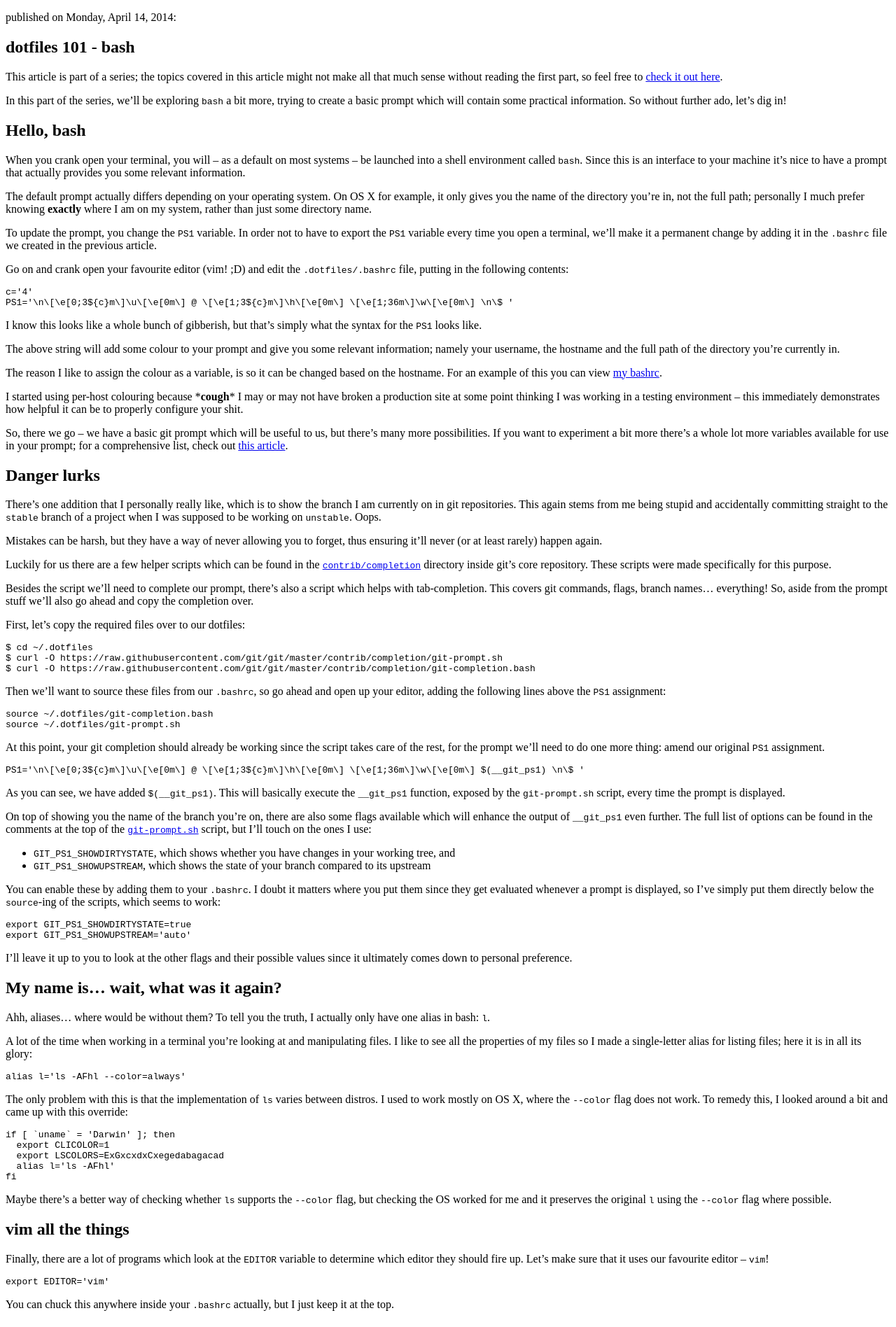
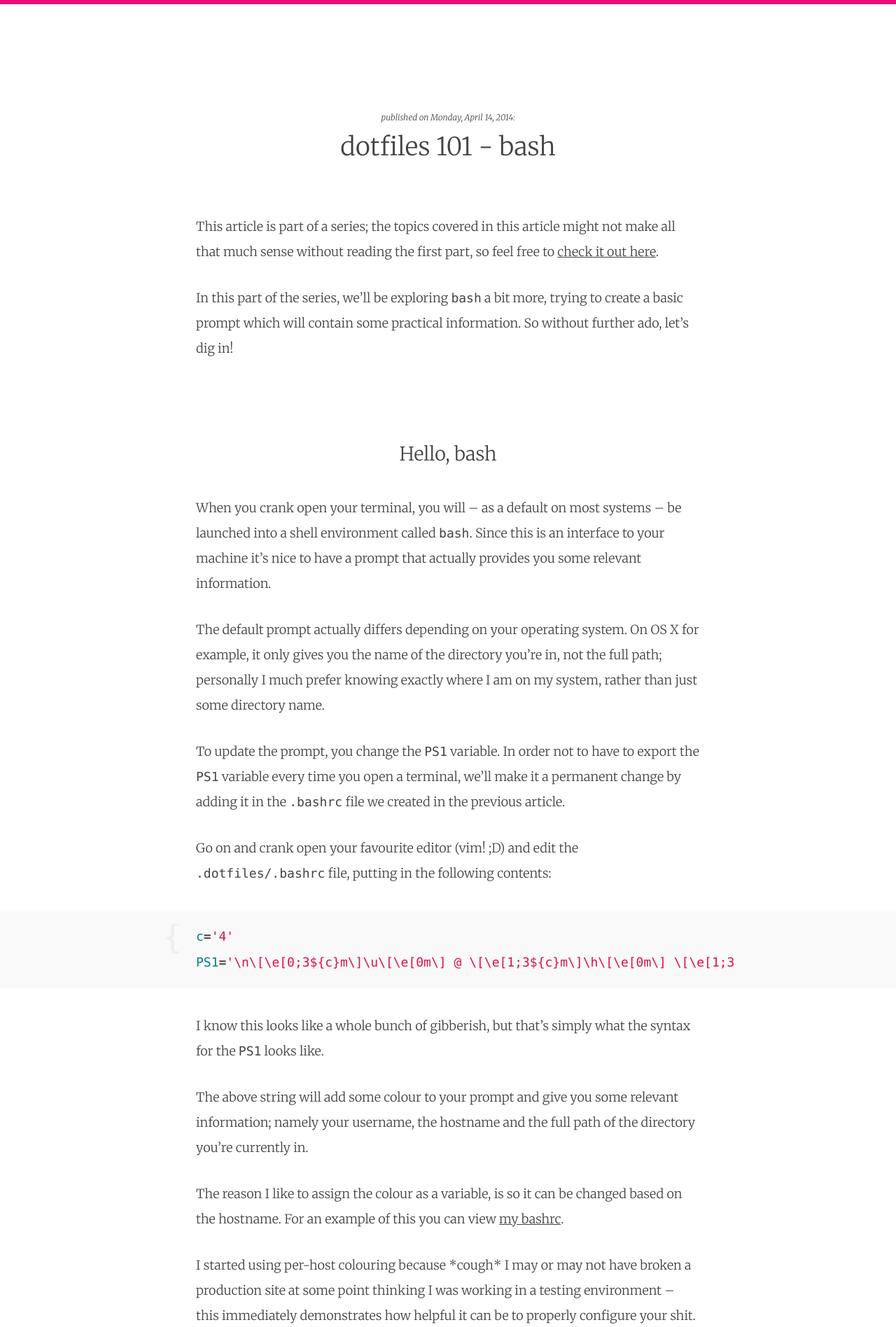
Before and after one commit to chiel/kunkels.me-backup, a Jekyll site: the page built from _posts/2014-04-14-dotfiles-101-bash.md, in a window 1280 px wide. Shown: the top 1896 px of the page at 70% size. Built offline with Jekyll 4.4.1, drawn with Linux system fonts in a browser that asks for light colours; nearby versions of some CDN libraries; Markdown is read by kramdown in place of the engine named in the settings.

```diff
--- a/Gemfile
+++ /dev/null
@@ -1,2 +0,0 @@
-source 'https://rubygems.org'
-gem 'jekyll-sass'
--- a/_config.yml
+++ b/_config.yml
@@ -1,11 +1,10 @@
+title: Chiel Kunkels
+description: >
+  Personal site of Chiel Kunkels, all-round developer.
 url: http://kunkels.me
 markdown: redcarpet
-pygments: true
+highlighter: 'rouge'
 permalink: /:title/
 
-exclude: ['vendor', 'Gemfile', 'Gemfile.lock']
-
-relative_permalinks: false
-
 redcarpet:
-  extensions: ['smart']
+  extensions: [ 'smart' ]
--- a/_layouts/default.html
+++ b/_layouts/default.html
@@ -3,10 +3,12 @@
 	<head>
 		<meta charset="utf-8">
 		<meta http-equiv="X-UA-Compatible" content="IE=edge,chrome=1">
-		<title>{{ page.title }}</title>
-		<meta name="viewport" content="width=device-width">
+		<meta name="viewport" content="width=device-width, initial-scale=1">
+		<title>{% if page.title %}{{ page.title }} &middot; {% endif %}{{ site.title }}</title>
+		<link rel="stylesheet" href="https://cdnjs.cloudflare.com/ajax/libs/normalize/3.0.3/normalize.min.css">
 		<link rel="stylesheet" href="http://fonts.googleapis.com/css?family=Open+Sans:300,400,600|Merriweather:300,700,300italic,700italic">
 		<link rel="stylesheet" href="/css/main.css">
+		<link rel="canonical" href="{{ page.url | replace:'index.html','' | prepend: site.url }}">
 	</head>
 
 	<body>
--- a/_plugins/bundler.rb
+++ /dev/null
@@ -1,2 +0,0 @@
-require 'bundler/setup'
-Bundler.require(:default)
--- /dev/null
+++ b/_sass/_syntax.scss
@@ -0,0 +1,66 @@
+/**
+ * Syntax highlighting styles
+ */
+.highlight {
+	background: #fff;
+
+	.c     { color: #998; font-style: italic } // Comment
+	.err   { color: #a61717; background-color: #e3d2d2 } // Error
+	.k     { font-weight: bold } // Keyword
+	.o     { font-weight: bold } // Operator
+	.cm    { color: #998; font-style: italic } // Comment.Multiline
+	.cp    { color: #999; font-weight: bold } // Comment.Preproc
+	.c1    { color: #998; font-style: italic } // Comment.Single
+	.cs    { color: #999; font-weight: bold; font-style: italic } // Comment.Special
+	.gd    { color: #000; background-color: #fdd } // Generic.Deleted
+	.gd .x { color: #000; background-color: #faa } // Generic.Deleted.Specific
+	.ge    { font-style: italic } // Generic.Emph
+	.gr    { color: #a00 } // Generic.Error
+	.gh    { color: #999 } // Generic.Heading
+	.gi    { color: #000; background-color: #dfd } // Generic.Inserted
+	.gi .x { color: #000; background-color: #afa } // Generic.Inserted.Specific
+	.go    { color: #888 } // Generic.Output
+	.gp    { color: #555 } // Generic.Prompt
+	.gs    { font-weight: bold } // Generic.Strong
+	.gu    { color: #aaa } // Generic.Subheading
+	.gt    { color: #a00 } // Generic.Traceback
+	.kc    { font-weight: bold } // Keyword.Constant
+	.kd    { font-weight: bold } // Keyword.Declaration
+	.kp    { font-weight: bold } // Keyword.Pseudo
+	.kr    { font-weight: bold } // Keyword.Reserved
+	.kt    { color: #458; font-weight: bold } // Keyword.Type
+	.m     { color: #099 } // Literal.Number
+	.s     { color: #d14 } // Literal.String
+	.na    { color: #008080 } // Name.Attribute
+	.nb    { color: #0086B3 } // Name.Builtin
+	.nc    { color: #458; font-weight: bold } // Name.Class
+	.no    { color: #008080 } // Name.Constant
+	.ni    { color: #800080 } // Name.Entity
+	.ne    { color: #900; font-weight: bold } // Name.Exception
+	.nf    { color: #900; font-weight: bold } // Name.Function
+	.nn    { color: #555 } // Name.Namespace
+	.nt    { color: #000080 } // Name.Tag
+	.nv    { color: #008080 } // Name.Variable
+	.ow    { font-weight: bold } // Operator.Word
+	.w     { color: #bbb } // Text.Whitespace
+	.mf    { color: #099 } // Literal.Number.Float
+	.mh    { color: #099 } // Literal.Number.Hex
+	.mi    { color: #099 } // Literal.Number.Integer
+	.mo    { color: #099 } // Literal.Number.Oct
+	.sb    { color: #d14 } // Literal.String.Backtick
+	.sc    { color: #d14 } // Literal.String.Char
+	.sd    { color: #d14 } // Literal.String.Doc
+	.s2    { color: #d14 } // Literal.String.Double
+	.se    { color: #d14 } // Literal.String.Escape
+	.sh    { color: #d14 } // Literal.String.Heredoc
+	.si    { color: #d14 } // Literal.String.Interpol
+	.sx    { color: #d14 } // Literal.String.Other
+	.sr    { color: #009926 } // Literal.String.Regex
+	.s1    { color: #d14 } // Literal.String.Single
+	.ss    { color: #990073 } // Literal.String.Symbol
+	.bp    { color: #999 } // Name.Builtin.Pseudo
+	.vc    { color: #008080 } // Name.Variable.Class
+	.vg    { color: #008080 } // Name.Variable.Global
+	.vi    { color: #008080 } // Name.Variable.Instance
+	.il    { color: #099 } // Literal.Number.Integer.Long
+}
--- a/css/_syntax.scss
+++ /dev/null
@@ -1,62 +0,0 @@
-.highlight {
-	background: #fff;
-	.c { color: #999988; font-style: italic; } /* Comment */
-	.err { color: #a61717; background-color: #e3d2d2; } /* Error */
-	.k { font-weight: bold; } /* Keyword */
-	.o { font-weight: bold; } /* Operator */
-	.cm { color: #999988; font-style: italic; } /* Comment.Multiline */
-	.cp { color: #999999; font-weight: bold; } /* Comment.Preproc */
-	.c1 { color: #999988; font-style: italic; } /* Comment.Single */
-	.cs { color: #999999; font-weight: bold; font-style: italic; } /* Comment.Special */
-	.gd { color: #000000; background-color: #ffdddd; } /* Generic.Deleted */
-	.gd .x { color: #000000; background-color: #ffaaaa; } /* Generic.Deleted.Specific */
-	.ge { font-style: italic; } /* Generic.Emph */
-	.gr { color: #aa0000; } /* Generic.Error */
-	.gh { color: #999999; } /* Generic.Heading */
-	.gi { color: #000000; background-color: #ddffdd; } /* Generic.Inserted */
-	.gi .x { color: #000000; background-color: #aaffaa; } /* Generic.Inserted.Specific */
-	.go { color: #888888; } /* Generic.Output */
-	.gp { color: #555555; } /* Generic.Prompt */
-	.gs { font-weight: bold; } /* Generic.Strong */
-	.gu { color: #aaaaaa; } /* Generic.Subheading */
-	.gt { color: #aa0000; } /* Generic.Traceback */
-	.kc { font-weight: bold; } /* Keyword.Constant */
-	.kd { font-weight: bold; } /* Keyword.Declaration */
-	.kp { font-weight: bold; } /* Keyword.Pseudo */
-	.kr { font-weight: bold; } /* Keyword.Reserved */
-	.kt { color: #445588; font-weight: bold; } /* Keyword.Type */
-	.m { color: #009999; } /* Literal.Number */
-	.s { color: #d14; } /* Literal.String */
-	.na { color: #008080; } /* Name.Attribute */
-	.nb { color: #0086B3; } /* Name.Builtin */
-	.nc { color: #445588; font-weight: bold; } /* Name.Class */
-	.no { color: #008080; } /* Name.Constant */
-	.ni { color: #800080; } /* Name.Entity */
-	.ne { color: #990000; font-weight: bold; } /* Name.Exception */
-	.nf { color: #990000; font-weight: bold; } /* Name.Function */
-	.nn { color: #555555; } /* Name.Namespace */
-	.nt { color: #000080; } /* Name.Tag */
-	.nv { color: #008080; } /* Name.Variable */
-	.ow { font-weight: bold; } /* Operator.Word */
-	.w { color: #bbbbbb; } /* Text.Whitespace */
-	.mf { color: #009999; } /* Literal.Number.Float */
-	.mh { color: #009999; } /* Literal.Number.Hex */
-	.mi { color: #009999; } /* Literal.Number.Integer */
-	.mo { color: #009999; } /* Literal.Number.Oct */
-	.sb { color: #d14; } /* Literal.String.Backtick */
-	.sc { color: #d14; } /* Literal.String.Char */
-	.sd { color: #d14; } /* Literal.String.Doc */
-	.s2 { color: #d14; } /* Literal.String.Double */
-	.se { color: #d14; } /* Literal.String.Escape */
-	.sh { color: #d14; } /* Literal.String.Heredoc */
-	.si { color: #d14; } /* Literal.String.Interpol */
-	.sx { color: #d14; } /* Literal.String.Other */
-	.sr { color: #009926; } /* Literal.String.Regex */
-	.s1 { color: #d14; } /* Literal.String.Single */
-	.ss { color: #990073; } /* Literal.String.Symbol */
-	.bp { color: #999999; } /* Name.Builtin.Pseudo */
-	.vc { color: #008080; } /* Name.Variable.Class */
-	.vg { color: #008080; } /* Name.Variable.Global */
-	.vi { color: #008080; } /* Name.Variable.Instance */
-	.il { color: #009999; } /* Literal.Number.Integer.Long */
-}
--- a/css/main.scss
+++ b/css/main.scss
@@ -1,4 +1,7 @@
-@import 'normalize';
+---
+---
+@charset "utf-8";
+
 @import 'syntax';
 
 $contentWidth: 40em;
--- a/index.html
+++ b/index.html
@@ -1,6 +1,5 @@
 ---
 layout: default
-title: Chiel Kunkels
 ---
 
 <section class="index">
```
Also changed, not shown: atom.xml (deleted, +0 -28 lines), feed.xml (added, +30 -0 lines), .gitmodules (deleted), Gemfile.lock (deleted).
